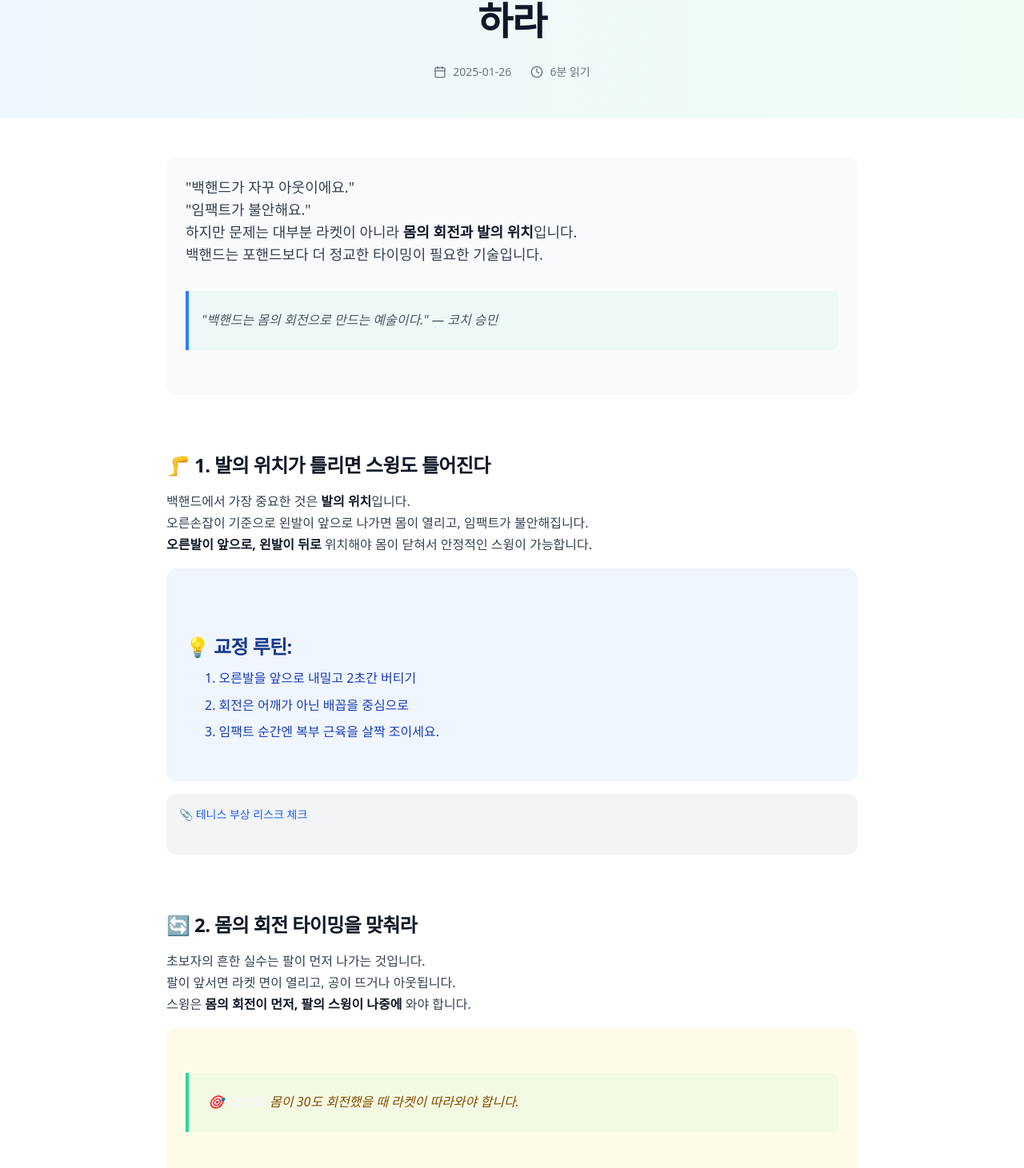
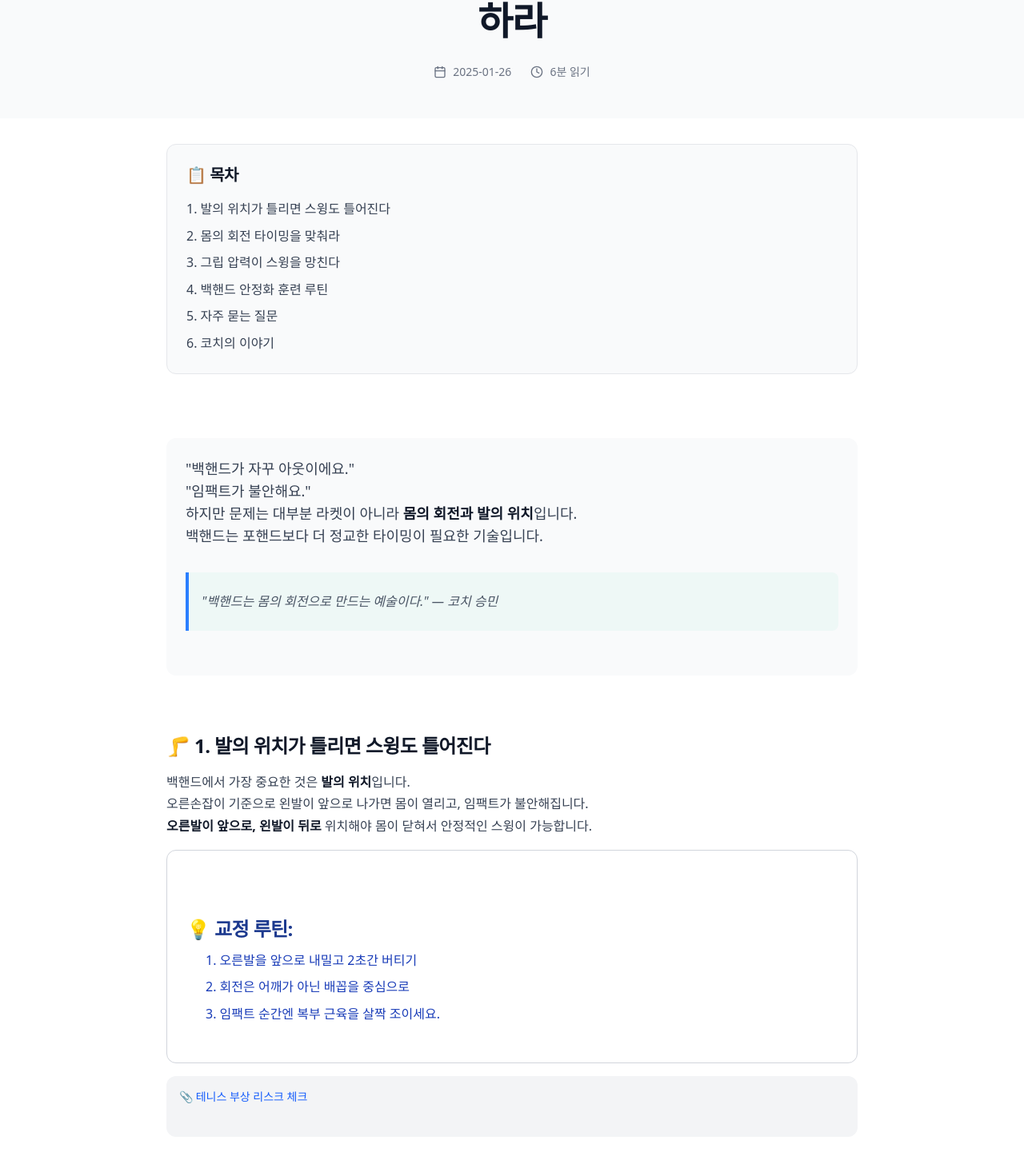
Before and after one commit to lsk7209/tennis_friends, a Next.js app: page /blog/backhand-swing-correction in a window 1280 px wide. Shown: the part 287-1748 px from the top of the page at 80% size. Built offline with nearby package versions, Linux system fonts and the light colour scheme; a web font is replaced by a local one.

Commit message:
Update blog table of contents to show only H2 sections - simplify navigation and improve readability

```diff
--- a/src/app/blog/backhand-swing-correction/page.tsx
+++ b/src/app/blog/backhand-swing-correction/page.tsx
@@ -11,7 +11,7 @@ export default function BackhandSwingCorrection() {
   return (
     <div className="min-h-screen bg-white">
       {/* Header */}
-      <div className="bg-gradient-to-r from-blue-50 to-green-50 py-12">
+      <div className="bg-gray-50 py-12">
         <div className="container mx-auto max-w-4xl px-4">
           <div className="flex items-center gap-4 mb-6">
             <Link href="/blog">
@@ -45,6 +45,33 @@ export default function BackhandSwingCorrection() {
         </div>
       </div>
 
+      {/* Table of Contents */}
+      <div className="container mx-auto max-w-4xl px-4 py-8">
+        <div className="bg-gray-50 border border-gray-200 rounded-lg p-6">
+          <h2 className="text-xl font-bold text-gray-900 mb-4">📋 목차</h2>
+          <div className="space-y-2">
+            <a href="#foot-position" className="block text-gray-700 hover:text-blue-600 transition-colors">
+              1. 발의 위치가 틀리면 스윙도 틀어진다
+            </a>
+            <a href="#rotation-timing" className="block text-gray-700 hover:text-blue-600 transition-colors">
+              2. 몸의 회전 타이밍을 맞춰라
+            </a>
+            <a href="#grip-pressure" className="block text-gray-700 hover:text-blue-600 transition-colors">
+              3. 그립 압력이 스윙을 망친다
+            </a>
+            <a href="#practice-routine" className="block text-gray-700 hover:text-blue-600 transition-colors">
+              4. 백핸드 안정화 훈련 루틴
+            </a>
+            <a href="#faq" className="block text-gray-700 hover:text-blue-600 transition-colors">
+              5. 자주 묻는 질문
+            </a>
+            <a href="#coach-story" className="block text-gray-700 hover:text-blue-600 transition-colors">
+              6. 코치의 이야기
+            </a>
+          </div>
+        </div>
+      </div>
+
       {/* Content */}
       <div className="container mx-auto max-w-4xl px-4 py-12">
         <div className="prose prose-lg max-w-none">
@@ -61,7 +88,7 @@ export default function BackhandSwingCorrection() {
           </div>
 
           <div className="space-y-8">
-            <section>
+            <section id="foot-position">
               <h2 className="text-2xl font-bold text-gray-900 mb-4">🦵 1. 발의 위치가 틀리면 스윙도 틀어진다</h2>
               <p className="text-gray-700 mb-4">
                 백핸드에서 가장 중요한 것은 <strong className="text-gray-900">발의 위치</strong>입니다.<br />
@@ -69,7 +96,7 @@ export default function BackhandSwingCorrection() {
                 <strong className="text-gray-900">오른발이 앞으로, 왼발이 뒤로</strong> 위치해야 몸이 닫혀서 안정적인 스윙이 가능합니다.
               </p>
 
-              <div className="bg-blue-50 p-6 rounded-lg mb-4">
+              <div className="bg-white border border-gray-300 p-6 rounded-lg mb-4">
                 <h3 className="font-semibold text-blue-900 mb-3">💡 교정 루틴:</h3>
                 <ol className="list-decimal list-inside space-y-2 text-blue-800">
                   <li>오른발을 앞으로 내밀고 2초간 버티기</li>
@@ -85,7 +112,7 @@ export default function BackhandSwingCorrection() {
               </div>
             </section>
 
-            <section>
+            <section id="rotation-timing">
               <h2 className="text-2xl font-bold text-gray-900 mb-4">🔄 2. 몸의 회전 타이밍을 맞춰라</h2>
               <p className="text-gray-700 mb-4">
                 초보자의 흔한 실수는 팔이 먼저 나가는 것입니다.<br />
@@ -93,7 +120,7 @@ export default function BackhandSwingCorrection() {
                 스윙은 <strong className="text-gray-900">몸의 회전이 먼저, 팔의 스윙이 나중에</strong> 와야 합니다.
               </p>
 
-              <div className="bg-yellow-50 p-6 rounded-lg mb-4">
+              <div className="bg-white border border-gray-300 p-6 rounded-lg mb-4">
                 <blockquote className="text-yellow-800">
                   🎯 <strong>포인트:</strong> 몸이 30도 회전했을 때 라켓이 따라와야 합니다.
                 </blockquote>
@@ -107,14 +134,14 @@ export default function BackhandSwingCorrection() {
               </div>
             </section>
 
-            <section>
+            <section id="grip-pressure">
               <h2 className="text-2xl font-bold text-gray-900 mb-4">👁️ 3. 시선이 흔들리면 타점이 사라진다</h2>
               <p className="text-gray-700 mb-4">
                 공을 끝까지 보지 않으면 타점이 앞뒤로 밀립니다.<br />
                 하체가 흔들리면 시선이 흔들리고, 결국 <strong className="text-gray-900">타점 감각이 무너집니다.</strong>
               </p>
 
-              <div className="bg-green-50 p-6 rounded-lg mb-4">
+              <div className="bg-white border border-gray-300 p-6 rounded-lg mb-4">
                 <h3 className="font-semibold text-green-900 mb-3">🧩 훈련법:</h3>
                 <ul className="list-disc list-inside space-y-2 text-green-800">
                   <li>공이 바닥에 튀는 순간 → 라켓 준비</li>
@@ -130,14 +157,14 @@ export default function BackhandSwingCorrection() {
               </div>
             </section>
 
-            <section>
+            <section id="practice-routine">
               <h2 className="text-2xl font-bold text-gray-900 mb-4">🏋️ 4. 코어 강화가 백핸드 안정성의 핵심</h2>
               <p className="text-gray-700 mb-4">
                 백핸드가 불안하면 근육이 아니라 코어 밸런스를 점검하세요.<br />
                 매일 10분 루틴으로도 충분합니다.
               </p>
 
-              <div className="bg-purple-50 p-6 rounded-lg mb-4">
+              <div className="bg-white border border-gray-300 p-6 rounded-lg mb-4">
                 <h3 className="font-semibold text-purple-900 mb-3">💪 추천 루틴:</h3>
                 <ol className="list-decimal list-inside space-y-2 text-purple-800">
                   <li>사이드 플랭크 30초 × 3세트</li>
@@ -146,14 +173,14 @@ export default function BackhandSwingCorrection() {
                 </ol>
               </div>
 
-              <div className="bg-blue-50 p-6 rounded-lg">
+              <div className="bg-white border border-gray-300 p-6 rounded-lg">
                 <p className="text-blue-800">
                   📍 <strong className="text-blue-900">지역별 팁:</strong> 실내 테니스장(서울·용인·부산 기준)은 겨울철 체온이 낮아 복근 긴장이 약해지므로, 워밍업에 5분 추가하세요.
                 </p>
               </div>
             </section>
 
-            <section>
+            <section id="faq">
               <h2 className="text-2xl font-bold text-gray-900 mb-4">❓ 자주 묻는 질문</h2>
               <div className="space-y-4">
                 <div className="bg-gray-50 p-4 rounded-lg">
@@ -167,7 +194,7 @@ export default function BackhandSwingCorrection() {
               </div>
             </section>
 
-            <section>
+            <section id="coach-story">
               <h2 className="text-2xl font-bold text-gray-900 mb-4">💬 코치의 이야기 — "백핸드는 몸이 기억하는 리듬이다"</h2>
               <div className="bg-gray-50 p-6 rounded-lg">
                 <p className="text-gray-700 italic">
@@ -180,13 +207,13 @@ export default function BackhandSwingCorrection() {
             <section>
               <h2 className="text-2xl font-bold text-gray-900 mb-4">🧩 함께 보면 좋은 콘텐츠</h2>
               <div className="grid grid-cols-1 md:grid-cols-2 gap-4">
-                <Link href="/blog/forehand-body-balance" className="block p-4 bg-blue-50 rounded-lg hover:bg-blue-100 transition-colors">
-                  <p className="font-semibold text-blue-900">포핸드 스윙이 흔들릴 때, 라켓보다 몸을 먼저 봐라 💪</p>
+                <Link href="/blog/forehand-body-balance" className="block p-4 bg-white border border-gray-300 rounded-lg hover:bg-gray-50 transition-colors">
+                  <p className="font-semibold text-gray-900">포핸드 스윙이 흔들릴 때, 라켓보다 몸을 먼저 봐라 💪</p>
                 </Link>
-                <Link href="/blog/string-tension-feel-guide" className="block p-4 bg-green-50 rounded-lg hover:bg-green-100 transition-colors">
+                <Link href="/blog/string-tension-feel-guide" className="block p-4 bg-white border border-gray-300 rounded-lg hover:bg-gray-50 transition-colors">
                   <p className="font-semibold text-green-900">스트링 텐션, 숫자보다 감각이 중요하다 🎾</p>
                 </Link>
-                <Link href="/utility/ntrp-test" className="block p-4 bg-purple-50 rounded-lg hover:bg-purple-100 transition-colors">
+                <Link href="/utility/ntrp-test" className="block p-4 bg-white border border-gray-300 rounded-lg hover:bg-gray-50 transition-colors">
                   <p className="font-semibold text-purple-900">NTRP 자가 진단 테스트</p>
                 </Link>
               </div>
--- a/src/app/blog/forehand-body-balance/page.tsx
+++ b/src/app/blog/forehand-body-balance/page.tsx
@@ -10,7 +10,7 @@ export default function ForehandBodyBalance() {
   return (
     <div className="min-h-screen bg-white">
       {/* Hero Section */}
-      <section className="section-padding bg-gradient-to-br from-green-50 via-blue-50 to-purple-50">
+      <section className="section-padding bg-gray-50">
         <div className="container-padding">
           <div className="text-center max-w-4xl mx-auto">
             <Badge className="mb-4 bg-green-100 text-green-800">
@@ -47,7 +47,6 @@ export default function ForehandBodyBalance() {
             <Card className="bg-gray-50 border border-gray-200">
               <CardContent className="p-6">
                 <h2 className="text-xl font-bold text-gray-900 mb-4">📋 목차</h2>
-                <div className="grid grid-cols-1 md:grid-cols-2 gap-4">
                 <div className="space-y-2">
                   <a href="#center-balance" className="block text-gray-700 hover:text-green-600 transition-colors">
                     1. 중심이 무너지면 스윙도 무너진다
@@ -58,8 +57,6 @@ export default function ForehandBodyBalance() {
                   <a href="#gaze-stability" className="block text-gray-700 hover:text-green-600 transition-colors">
                     3. 시선이 흔들리면 타점이 사라진다
                   </a>
-                  </div>
-                  <div className="space-y-2">
                   <a href="#core-strength" className="block text-gray-700 hover:text-green-600 transition-colors">
                     4. 코어 강화가 포핸드 안정성의 핵심
                   </a>
@@ -69,7 +66,6 @@ export default function ForehandBodyBalance() {
                   <a href="#coach-story" className="block text-gray-700 hover:text-green-600 transition-colors">
                     6. 코치의 이야기
                   </a>
-                  </div>
                 </div>
               </CardContent>
             </Card>
@@ -92,13 +88,13 @@ export default function ForehandBodyBalance() {
                 <strong>하체 → 코어 → 어깨 → 팔 → 라켓</strong> 순서가 기본이에요.
               </p>
 
-              <Card className="bg-green-50 border-green-200 mb-6">
+              <Card className="bg-white border-gray-300 mb-6">
                 <CardContent className="p-6">
-                  <h3 className="text-xl font-semibold text-green-800 mb-4 flex items-center">
+                  <h3 className="text-xl font-semibold text-gray-900 mb-4 flex items-center">
                     <Target className="w-5 h-5 mr-2" />
                     교정 루틴
                   </h3>
-                  <ol className="space-y-3 text-green-700">
+                  <ol className="space-y-3 text-gray-700">
                     <li className="flex items-start">
                       <span className="bg-green-600 text-white rounded-full w-6 h-6 flex items-center justify-center text-sm font-bold mr-3 mt-0.5">1</span>
                       <span>왼발(오른손잡이 기준)을 고정하고, 2초간 버티기</span>
```
Also changed, not shown: 1 other file (tests, documents, lock files or other folders). Lines whose indentation alone changed are shown as unchanged.
